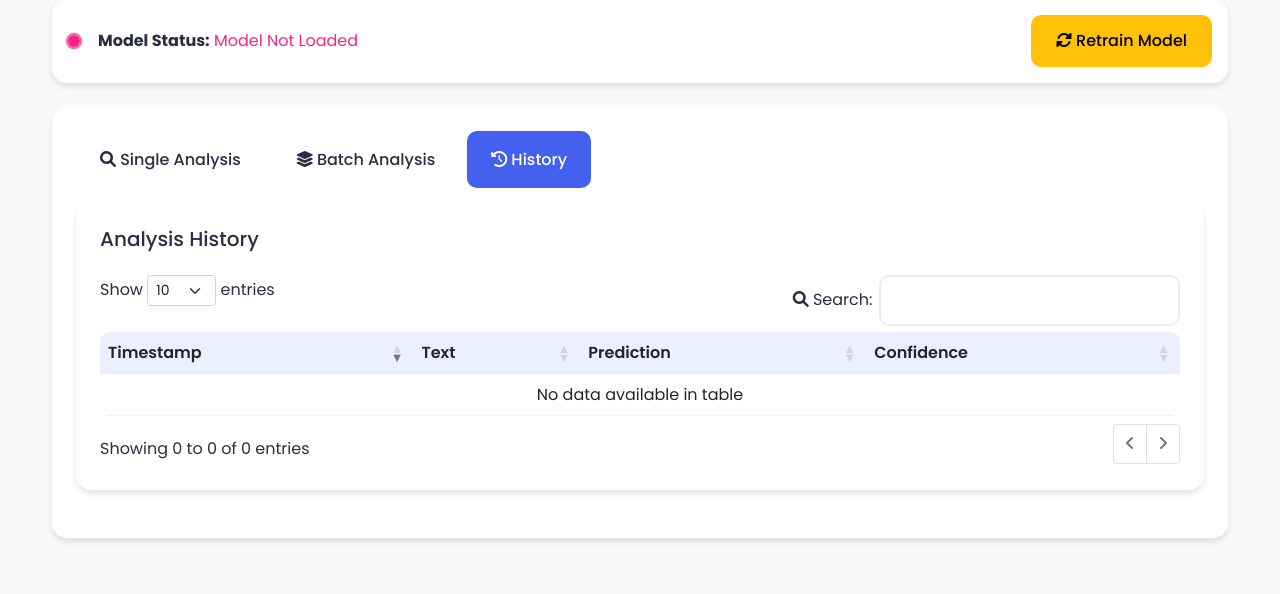
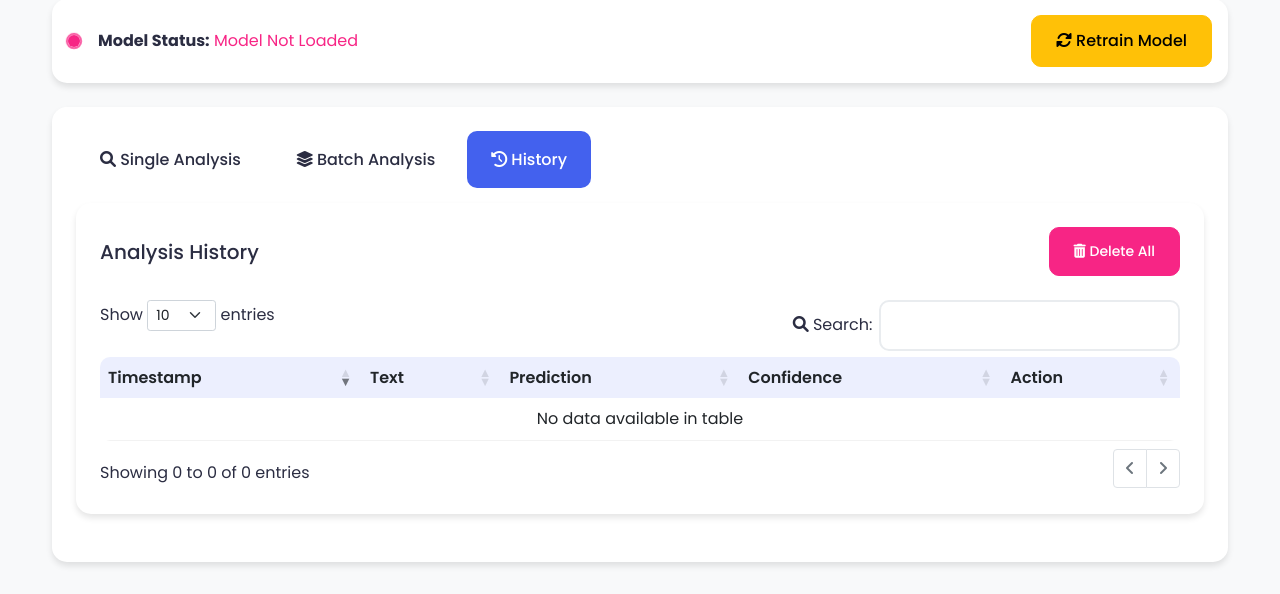
Before and after one commit to Radicals123128/Fake-News-Detection, a Flask app: page / in a window 1280 px wide, after a click on "History". Shown: the part 237-831 px from the top of the page. Before the commit the page ends 779 px from the top, so only its background shows below. Run offline with Flask 3, Linux system fonts and the light colour scheme; data that the repository does not hold is empty; some libraries are stand-ins or nearby versions.

Commit message:
Update index.html

```diff
--- a/templates/index.html
+++ b/templates/index.html
@@ -274,6 +274,32 @@
             margin-top: 0.5rem;
         }
 
+        /* Delete button styles */
+        .btn-danger {
+            background-color: var(--danger-color);
+            border-color: var(--danger-color);
+        }
+
+        .btn-danger:hover {
+            background-color: #d90166;
+            border-color: #d90166;
+            transform: translateY(-2px);
+        }
+
+        .delete-history-item {
+            padding: 0.3rem 0.6rem;
+            font-size: 0.8rem;
+            transition: all 0.2s ease;
+        }
+
+        #deleteAllHistory {
+            transition: all 0.2s ease;
+        }
+
+        #deleteAllHistory:hover {
+            transform: translateY(-2px);
+        }
+
         /* Animations */
         @keyframes fadeIn {
             from { opacity: 0; transform: translateY(20px); }
@@ -427,7 +453,12 @@
                     <div class="tab-pane fade" id="history" role="tabpanel">
                         <div class="card">
                             <div class="card-body">
-                                <h5 class="card-title mb-4">Analysis History</h5>
+                                <div class="d-flex justify-content-between align-items-center mb-4">
+                                    <h5 class="card-title mb-0">Analysis History</h5>
+                                    <button id="deleteAllHistory" class="btn btn-danger btn-sm">
+                                        <i class="fas fa-trash-alt"></i> Delete All
+                                    </button>
+                                </div>
                                 <div class="table-responsive">
                                     <table class="table" id="historyTable">
                                         <thead>
@@ -436,6 +467,7 @@
                                                 <th>Text</th>
                                                 <th>Prediction</th>
                                                 <th>Confidence</th>
+                                                <th>Action</th>
                                             </tr>
                                         </thead>
                                         <tbody></tbody>
@@ -668,12 +700,14 @@
                     success: function(history) {
                         historyTable.clear();
 
-                        history.forEach(function(entry) {
+                        history.forEach(function(entry, index) {
                             historyTable.row.add([
                                 entry.timestamp,
                                 entry.text,
                                 entry.prediction,
-                                entry.confidence + '%'
+                                entry.confidence + '%',
+                                '<button class="btn btn-danger btn-sm delete-history-item" data-index="' + index + '">' +
+                                '<i class="fas fa-trash-alt"></i> Delete</button>'
                             ]);
                         });
 
@@ -684,6 +718,74 @@
                     }
                 });
             }
+
+            // Delete a specific history item
+            $(document).on('click', '.delete-history-item', function() {
+                const index = $(this).data('index');
+
+                if (confirm('Are you sure you want to delete this history item?')) {
+                    $.ajax({
+                        url: '/history/delete/' + index,
+                        type: 'POST',
+                        success: function(response) {
+                            if (response.status === 'success') {
+                                // Show success message
+                                const alertDiv = $('<div>')
+                                    .addClass('alert alert-success alert-dismissible fade show')
+                                    .html(`
+                                        <i class="fas fa-check-circle"></i> ${response.message}
+                                        <button type="button" class="btn-close" data-bs-dismiss="alert"></button>
+                                    `);
+                                $('.main-header').after(alertDiv);
+
+                                // Reload history
+                                loadHistory();
+
+                                // Auto-dismiss alert after 3 seconds
+                                setTimeout(() => alertDiv.alert('close'), 3000);
+                            } else {
+                                alert('Error: ' + response.message);
+                            }
+                        },
+                        error: function() {
+                            alert('Error deleting history item.');
+                        }
+                    });
+                }
+            });
+
+            // Delete all history
+            $('#deleteAllHistory').on('click', function() {
+                if (confirm('Are you sure you want to delete all history items? This cannot be undone.')) {
+                    $.ajax({
+                        url: '/history/delete',
+                        type: 'POST',
+                        success: function(response) {
+                            if (response.status === 'success') {
+                                // Show success message
+                                const alertDiv = $('<div>')
+                                    .addClass('alert alert-success alert-dismissible fade show')
+                                    .html(`
+                                        <i class="fas fa-check-circle"></i> ${response.message}
+                                        <button type="button" class="btn-close" data-bs-dismiss="alert"></button>
+                                    `);
+                                $('.main-header').after(alertDiv);
+
+                                // Reload history (will be empty)
+                                loadHistory();
+
+                                // Auto-dismiss alert after 3 seconds
+                                setTimeout(() => alertDiv.alert('close'), 3000);
+                            } else {
+                                alert('Error: ' + response.message);
+                            }
+                        },
+                        error: function() {
+                            alert('Error deleting all history items.');
+                        }
+                    });
+                }
+            });
         });
     </script>
 </body>
```
